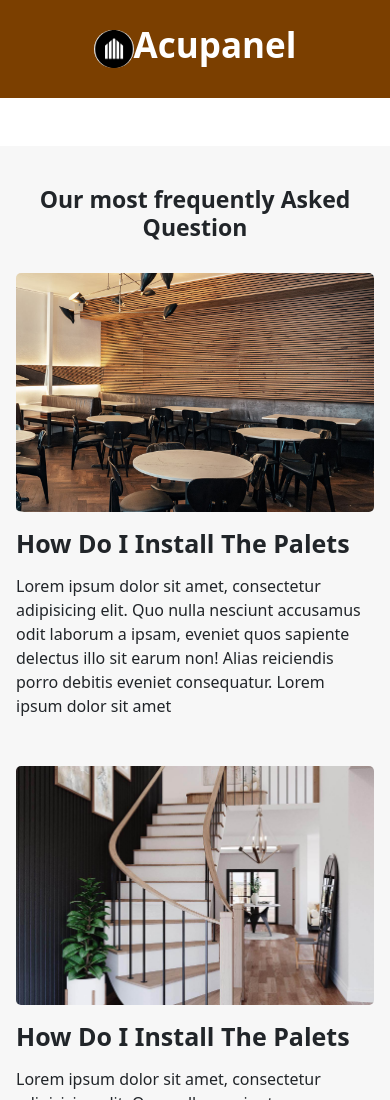
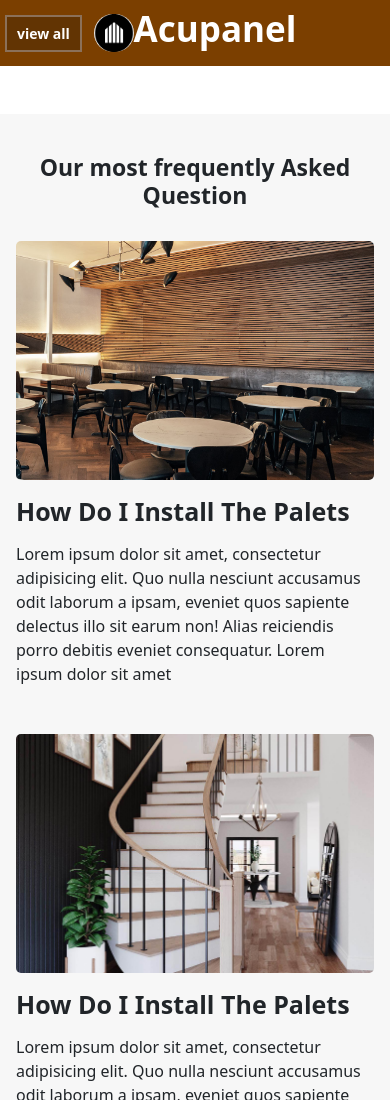
Before and after one commit to SIFAT-AOC/acupanel, a plain HTML site: page index.html in a window 390 px wide. Shown: the top 1100 px of the page. Drawn offline with Linux system fonts and the light colour scheme.

Commit message:
update & change

```diff
--- a/index.html
+++ b/index.html
@@ -10,10 +10,11 @@
   </head>
   <body>
     <!-- logo section  -->
-    <header class="py-4">
+    <header class="py-2 py-md-3">
       <div
-        class="container d-flex justify-content-center align-items-center text-center"
+        class="container position-relative d-flex justify-content-center align-items-center text-center"
       >
+        <a href="" class="btn-coffe"> view all </a>
         <div
           class="logo-media d-flex justify-content-center align-items-center text-center"
         >
--- a/style/custom.css
+++ b/style/custom.css
@@ -13,6 +13,17 @@ img {
 header {
   background-color: #7b3f00;
   color: #fff;
+}
+.btn-coffe {
+  color: #fff;
+  padding: 10px 15px;
+  background-color: #623403;
+  border: 2px solid #b0a7a787;
+  font-size: 16px;
+  text-decoration: none;
+  position: absolute;
+  font-weight: 800;
+  left: 0;
 }
 header h1 {
   font-size: 48px;
@@ -208,4 +219,9 @@ header h1 {
   .logo-media img {
     max-width: 80%;
   }
+  .btn-coffe {
+    padding: 6px 10px;
+    font-size: 14px;
+    left: 5px;
+  }
 }
```
